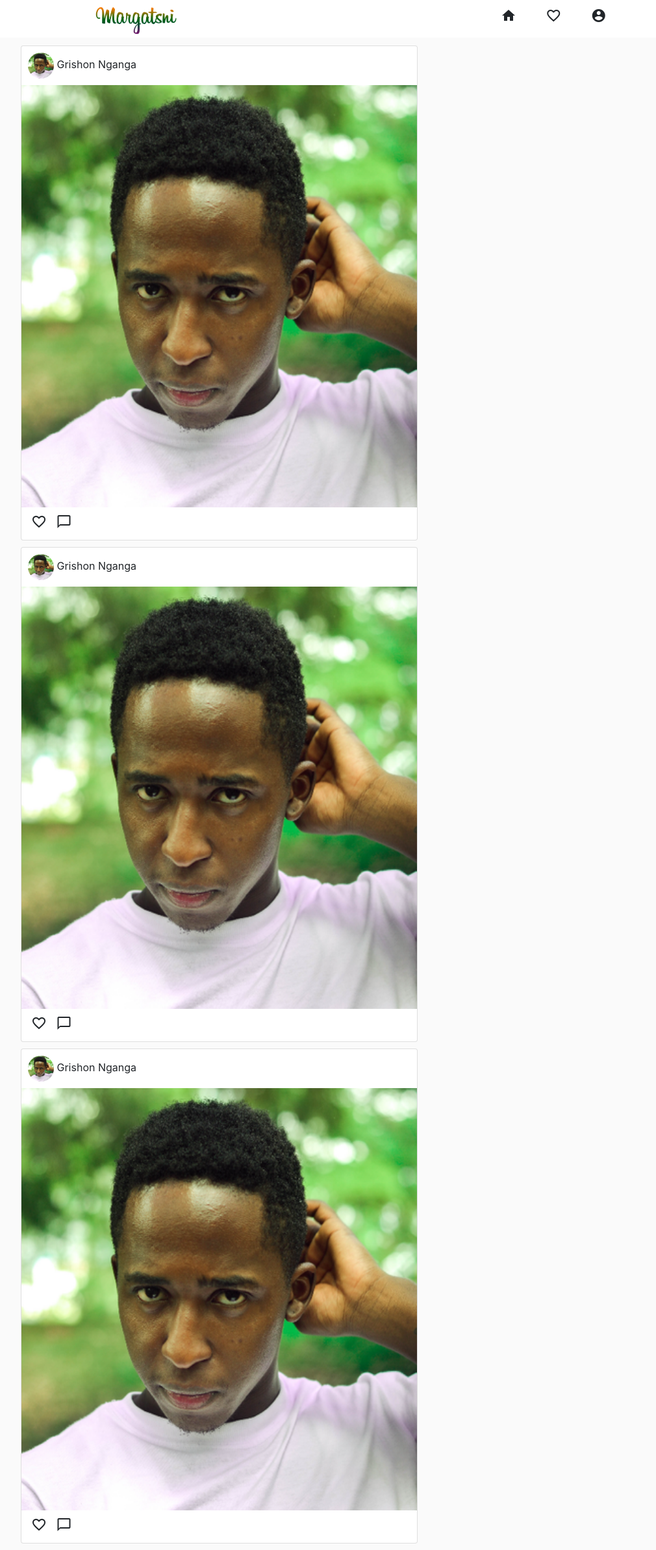
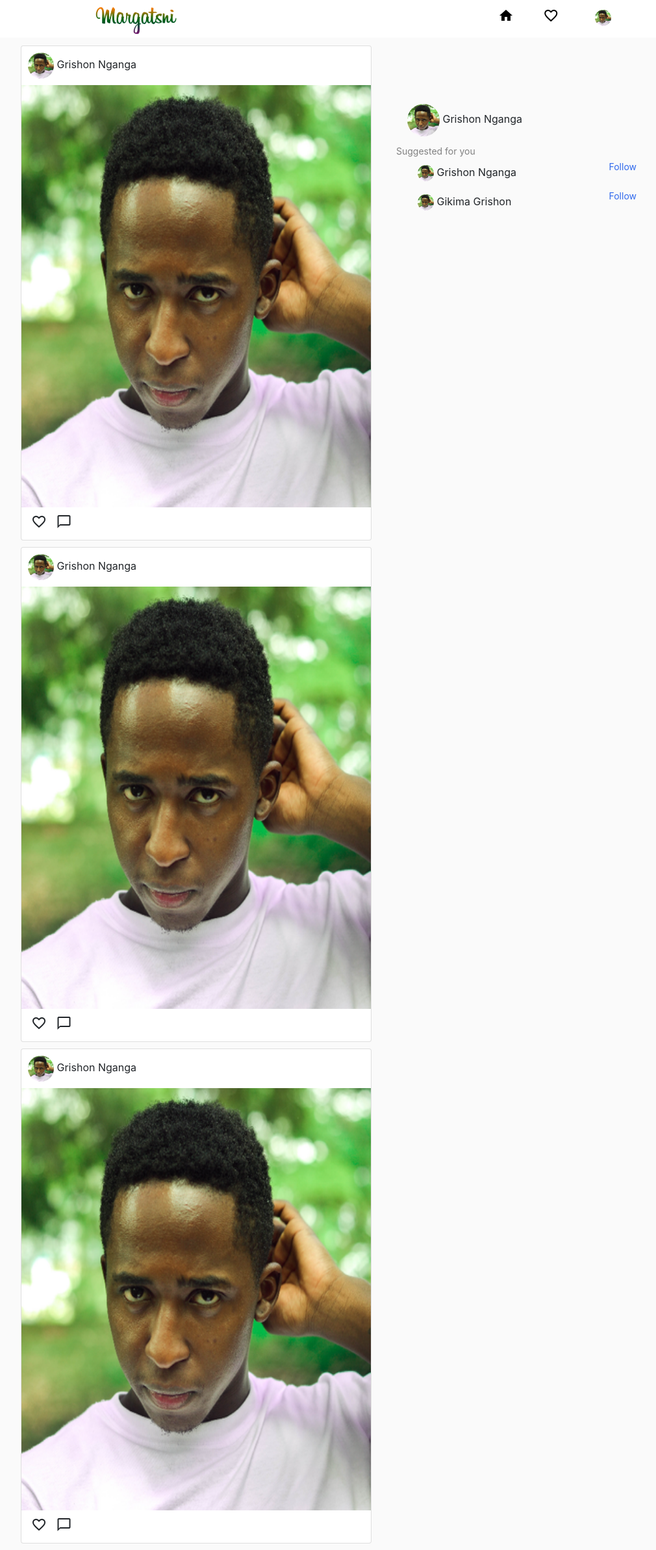
Before and after one commit to GrishonNganga/Desiiignr, a Django app: page / in a window 1280 px wide. Shown: the whole page at 65% size, without its empty margins (53-1063 px from the left). Run offline with Django 3.2, Linux system fonts and the light colour scheme; some libraries are stand-ins or nearby versions.

Commit message:
Refactor profile images to real images.

```diff
--- a/insta/static/css/base.css
+++ b/insta/static/css/base.css
@@ -0,0 +1,4 @@
+a, a:hover {
+    color: black;
+    text-decoration: none; /* no underline */
+  }
--- a/insta/static/css/index.css
+++ b/insta/static/css/index.css
@@ -24,6 +24,12 @@ body{
     margin-left: 10px;
     margin-bottom: 10px;
 }
+.side-profile img{
+    width: 50px;
+}
+.side-profile{
+    width: 100%;
+}
 .post{
     margin-bottom: 10px;
 }
@@ -34,14 +40,45 @@ body{
 .post-img img{
     width: 100%;
     height: 400px;
-
+}
+.side-two{
+    display: none;
+}
+.small-pic img{
+    width: 20px;
+}
+.rounded-border{
+    border: 1px solid red;
 }
 
 @media screen and (min-width: 600px){
     .post{
-        width: 55%;
+        width: 100%;
     }
+
     .post-img img{
         height: 650px;
     }
+    .side-two{
+        display: block;
+        position: fixed;
+        top: 150px;
+        left: 50%;
+    }
+    .suggested{
+        color: gray;
+        font-size: 14px;
+    }
+    .side{
+        width: 100%;
+        margin: 0%;
+        padding: 0%
+    }
+    .small-pic img{
+        width: 25px;
+    }
+    .follow{
+        color: #3069ed;
+        font-size: 14px;
+    }
 }
--- a/insta/static/css/navbar.css
+++ b/insta/static/css/navbar.css
@@ -20,6 +20,7 @@
 .nav-right .row{
     display: flex !important;
     justify-content: flex-end !important;
+    width: 100%;
 
 }
 .nav-right{
@@ -30,10 +31,9 @@
     z-index: 1000;
 
 }
-.nav-right .row{
-    width: 100%;
+.up-tad{
+    margin-top: -5px;
 }
-
 @media screen and (min-width: 600px){
     .nav-img img{
         width: 125px;
--- a/insta/templates/index.html
+++ b/insta/templates/index.html
@@ -12,8 +12,9 @@
 {% block content %}
 <!-- Content stuff -->
 <div class="container index">
-    <div class="posts">
-        <div class="post card">
+    <div class="row posts">
+        <div class="col-12 col-sm-6 posts-div">
+            <div class=" post card">
                 <div class="row">
                     <div class="col">
                         <div class="profile-photo">
@@ -89,6 +90,47 @@
 
             </div>
         </div>
+        <div class="col-12 col-sm-6 side-two">
+            <div class="row side">
+                <div class="col">
+                    <div class="profile-photo side-profile">
+                        <img src="{% static 'images/twitter.png' %}" alt="">
+                        Grishon Nganga
+                    </div>
+                </div>
+            </div>
+            <div class="row">
+                <div class="col ml-2">
+                    <span class="suggested">Suggested for you</span>
+                </div>
+            </div>
+            <div class="row ml-3">
+                <div class="col">
+                    <div class="profile-photo small-pic">
+                        <img src="{% static 'images/twitter.png' %}" alt="">
+                        Grishon Nganga
+                    </div>
+                </div>
+                <div class="col">
+                    <span class="follow">Follow</span>
+                </div>
+            </div>
+            <div class="row ml-3">
+                <div class="col">
+                    <div class="profile-photo small-pic">
+                        <img src="{% static 'images/twitter.png' %}" alt="">
+                        Gikima Grishon
+                    </div>
+                </div>
+                <div class="col">
+                    <span class="follow">Follow</span>
+                </div>
+            </div>
+
+            </div>
+        </div>
+
+    </div>
 </div>
 
 
--- a/insta/templates/navbar.html
+++ b/insta/templates/navbar.html
@@ -7,23 +7,38 @@
 
 <div class="container-fluid nav">
     <div class="nav-img">
-        <img src="{% static 'images/margatsni.png' %}" alt="Logo">
+        <a href="/">
+            <img src="{% static 'images/margatsni.png' %}" alt="Logo">
+        </a>
+
     </div>
     <div class="nav-right">
         <div class="row">
             <div class="col-1 col-sm-0">
                 <div class="home">
-                    <span class="material-icons">home</span>
+                    <a href="/">
+                        <span class="material-icons">home</span>
+                    </a>
+
                 </div>
             </div>
             <div class="col-1 col-sm-0">
                 <div class="heart">
-                    <span class="material-icons">favorite_border</span>
+                    <a href="/hearts">
+                        <span class="material-icons">favorite_border</span>
+                    </a>
+
                 </div>
             </div>
-            <div class="col-1 col-sm-0">
+            <div class="col-1 col-sm-0 mr-1">
                 <div class="profile">
-                    <span class="material-icons">account_circle</span>
+                    <div class="profile-photo small-pic up-tad">
+                        <a href="/profile">
+                            <img src="{% static 'images/twitter.png' %}" alt="">
+                        </a>
+
+
+                    </div>
                 </div>
             </div>
         </div>
```
Lines whose indentation alone changed are shown as unchanged.
